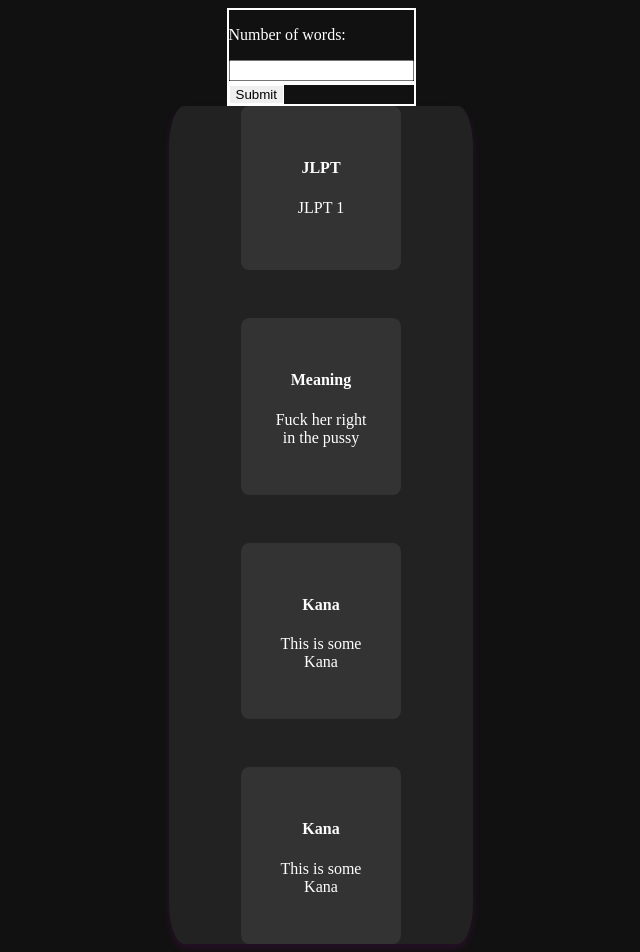
After one commit to Yikemlone/Japanese-Words-Webapp, a Flask app: template templates/index2.html in a window 1280 px wide. The commit adds this page. Shown: the whole page, without its empty margins (319-959 px from the left). Run offline with Flask 2, Linux system fonts and the light colour scheme; the template is opened without the code that fills it, so the values that code supplies are empty.

Commit message:
Updated to correct files

```diff
--- a/static/css/main.css
+++ b/static/css/main.css
@@ -3,18 +3,18 @@
     --text-colour: #ffffff;
 }
 
-
+/* General Style */
 html {
     background-color: var(--background-color);
     color: var(--text-colour);
     scroll-behavior: smooth;
-    /* box-sizing:  border-box; */
+    display: grid;
+    justify-content: center;
 }
 
 main {
     display: grid;
     justify-content: center;
-
 }
 
 ul {
@@ -22,50 +22,116 @@
     padding: 0;
 }
 
-/* OPTIONS */
+/* Options */
 .options {
     display: grid;
-    justify-items: center;
-    list-style: none;
-    padding: 0;
-    cursor: pointer;
-    border-style: 1 solid White;
-}
+    align-items: center;
 
-/* .options input {
-    position: absolute;
-    opacity: 0;
-    cursor: pointer;
-    height: 0;
-    width: 0;
-} */
+    /* grid-gap: 2rem; */
+    border: #ffffff 1px solid;
 
-/* .options:hover input ~ .checkmark {
-    background-color: #ccc;
-}
-
-.options input:checked ~ .checkmark {
-    background-color: #2196F3;
-} */
-
-/* CHECKMARK */
-.checkmark {
-    top: 0;
-    left: 0;
-    height: 25px;
-    width: 25px;
-    background-color: #eee;
+    grid-template-areas:
+        "text-box"
+        "submit"
+        "buttons";
 }
 
 
-/* .container .checkmark:after {
-    left: 9px;
-    top: 5px;
-    width: 5px;
-    height: 10px;
-    border: solid white;
-    border-width: 0 3px 3px 0;
-    -webkit-transform: rotate(45deg);
-    -ms-transform: rotate(45deg);
-    transform: rotate(45deg);
+.buttons {
+    grid-area: buttons;
+    border: #ffffff 1px solid;
+    display: grid;
+    grid-template-columns: repeat(3, 1fr);
+}
+
+.text-box {
+    grid-area: text-box;
+    border: #ffffff 1px solid;
+}
+
+.submit {
+    grid-area: submit;
+    border: #ffffff 1px solid;
+}
+
+
+
+
+/*
+ Changes the size of the boxes
+.checkboxes-container {
+    display: flex;
+}
+
+article {
+    display: flex;
+    position: relative;
+    width: 140px;
+    height: 100px;
+    margin: 5px;
+    float: left;
+    border: 2px solid #50bcf2;
+    box-sizing: border-box;
+}
+
+ Allows the colour to be changed when clicked
+article div {
+    width: 100%;
+    height: 100%;
+    display: flex;
+    justify-content: center;
+    align-items: center;
+    line-height: 25px;
+    transition: .5s ease;
+}
+
+ Hides the checkbox and allows for the aritcles boxes to be clicked
+article input {
+    position: absolute;
+    top: 0;
+    left: 0;
+    width: 140px;
+    height: 100px;
+    opacity: 0;
+    cursor: pointer;
+}
+
+Changes the colour if checked
+input[type=checkbox]:checked ~ div {
+        background-color: #50bcf2;
+}
+
+ Cards
+.card {
+    display: grid;
 } */
+
+
+.card {
+    display: flex;
+    row-gap: 3rem;
+    column-gap: 3rem;
+    flex-wrap: wrap;
+    justify-content: center;
+    text-align: center;
+
+    width: 19rem; /* Makes them centered inside the container */
+    background-color: #222;
+    box-shadow: 0 4px 8px 0 rgba(255,0,255,0.1);
+    transition: 0.3s;
+    border-radius: 5%;
+    /* Aligns them along the horizontal */
+    /* align-items:  flex-start; */
+}
+
+.card:hover {
+    box-shadow: 0 4px 8px 0 rgba(255,0,255,0.7);
+}
+
+.card-value {
+    width: 6rem;
+    padding: 2rem;
+    min-height: 100px;
+    background-color: #333;
+    border-radius: 5%;
+}
--- a/templates/base.html
+++ b/templates/base.html
@@ -9,7 +9,6 @@
 </head>
 <body>
 
-
     {% block body %}{% endblock %}
 
 </body>
--- /dev/null
+++ b/templates/index2.html
@@ -0,0 +1,111 @@
+{% extends 'base.html' %}
+
+{% block head %}
+
+{% endblock %}
+
+{% block body %}
+    <main>
+        <!-- Displays the options -->
+        <div class="options">
+            <form action="/" method="post">
+
+                <div class="text-box">
+                    <p>Number of words:</p>
+                    <input type="text" name="amount">
+                </div>
+
+                <div class="buttons">
+                    {% for option in options %}
+                        <article>
+                            <input type="checkbox" name="options" value={{option}}>
+                                <div>
+                                    {{options[option]}}
+                                </div>
+                        </article>
+                    {% endfor %}
+                </div>
+
+                <div class="submit">
+                    <input class="submit" type="submit" value="Submit">
+                </div>
+
+            </form>
+        </div>
+
+        <!-- Results returned from database -->
+        <div class="card-container">
+
+        </div>
+
+    </main>
+
+    <script rel="text/javascript" src="{{ url_for('static', filename='javascript/script.js') }}"> </script>
+  <div class="card-container">
+      <div class="card">
+
+        <div class="card-value">
+          <h4><b>JLPT</b></h4>
+          <p>JLPT 1</p>
+        </div>
+
+        <div class="card-value">
+          <h4><b>Meaning</b></h4>
+          <p>Fuck her right in the pussy</p>
+        </div>
+
+        <div class="card-value">
+          <h4><b>Kana</b></h4>
+          <p>This is some Kana</p>
+        </div>
+
+        <div class="card-value">
+          <h4><b>Kana</b></h4>
+          <p>This is some Kana</p>
+        </div>
+
+      </div>
+  </div>
+    <script>
+        // display({{ data|tojson }});
+    </script>
+
+{% endblock %}
+
+<div class="options">
+    <form action="/" method="post">
+
+      <div class="text-box">
+        <p>Number of words:</p>
+        <input type="text" name="amount">
+      </div>
+
+      <div class="buttons">
+        {% for option in options %}
+          <article>
+            <input type="checkbox" name="options" value={{option}}>
+              <div>
+                {{options[option]}}
+              </div>
+          </article>
+        {% endfor %}
+      </div>
+
+      <div class="submit">
+        <input class="submit" type="submit" value="Submit">
+      </div>
+
+    </form>
+  </div>
+
+
+<div class="buttons">
+        {% for option in options %}
+          <article>
+            <input type="checkbox" name="options" value={{option}}>
+              <div>
+                {{options[option]}}
+              </div>
+          </article>
+        {% endfor %}
+      </div>
```
Also changed, not shown: templates/completed.html (added, +8 -0 lines), templates/index.html (+9 -34 lines), templates/words.html (added, +9 -0 lines), Japanese.db, 1 other file.
